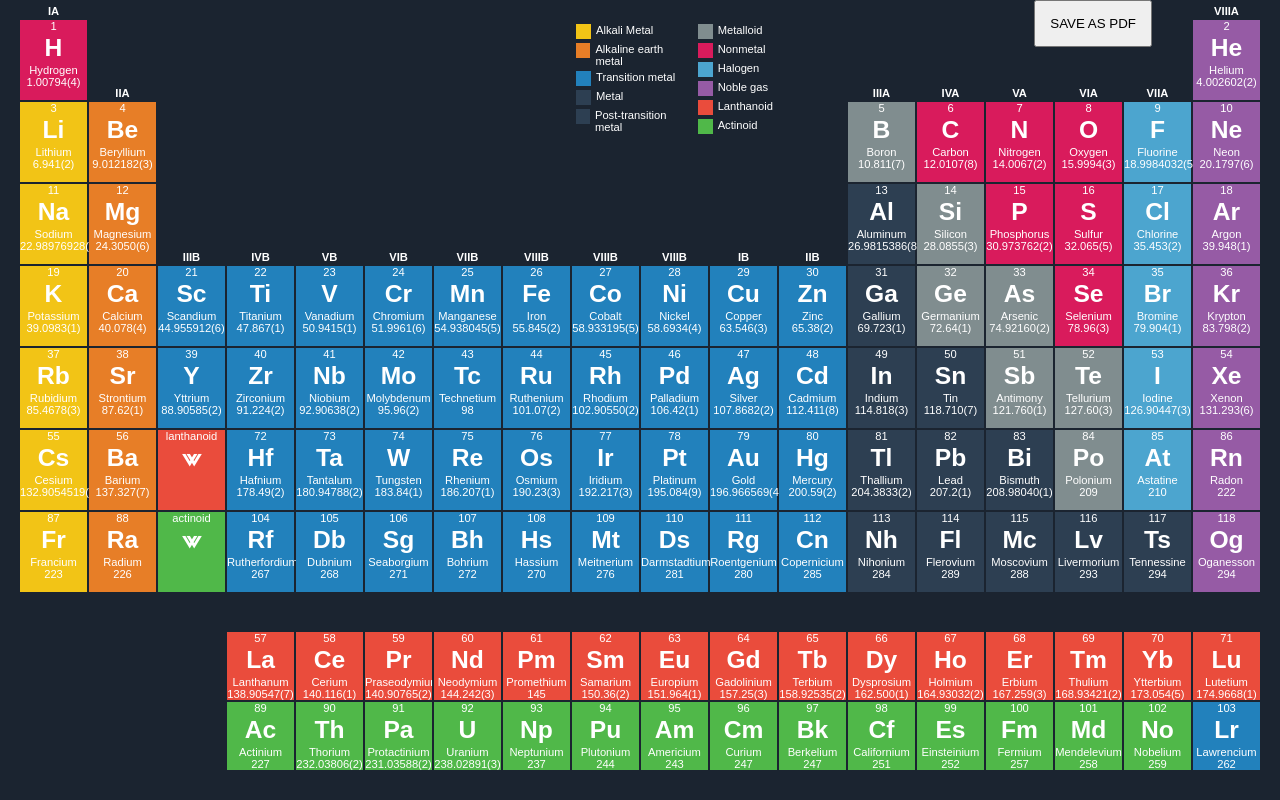
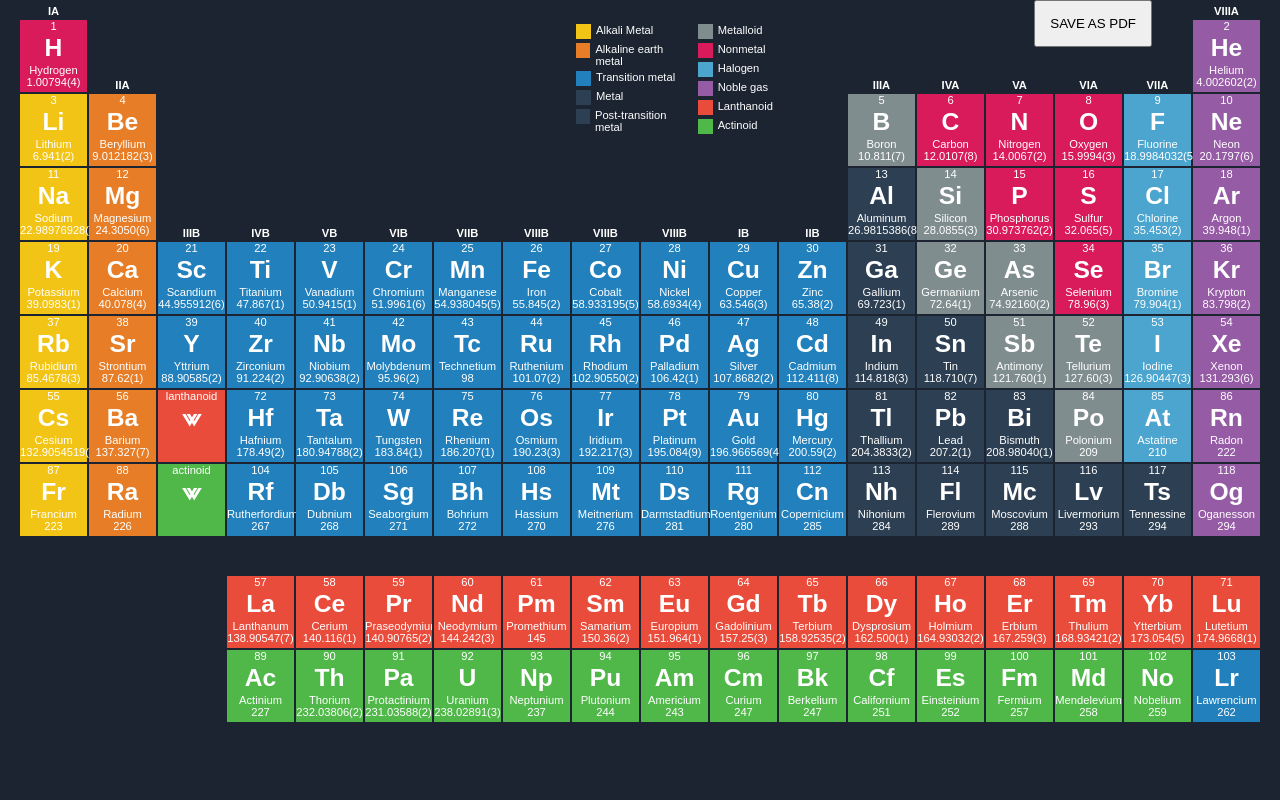
Before and after one commit to NishLy/periodicTable, a plain HTML site: page index.html in a window 1280 px wide. Drawn offline with nearby package versions, Linux system fonts and the light colour scheme.

Commit message:
misc styling bugs fix

```diff
--- a/style.css
+++ b/style.css
@@ -24,7 +24,7 @@ body {
   padding: 20px;
   display: grid;
   grid-template-columns: repeat(18, minmax(4rem, 1fr));
-  grid-template-rows: repeat(7, minmax(5rem, 1fr));
+  grid-template-rows: repeat(7, minmax(4.5rem, 1fr));
   grid-auto-flow: column;
   gap: 2px;
   color: white;
@@ -35,7 +35,7 @@ body {
   padding: 20px;
   display: grid;
   grid-template-columns: repeat(18, minmax(4rem, 1fr));
-  grid-template-rows: repeat(2, minmax(4rem, 1fr));
+  grid-template-rows: repeat(2, minmax(4.5rem, 1fr));
   gap: 2px;
   color: white;
 }
@@ -133,7 +133,7 @@ body {
 }
 
 #elementView {
-  font-size: 0.9em;
+  font-size: 0.8em;
   overflow: visible;
   -webkit-transition: all 0.5s ease-in-out;
   -o-transition: all 0.5s ease-in-out;
```
